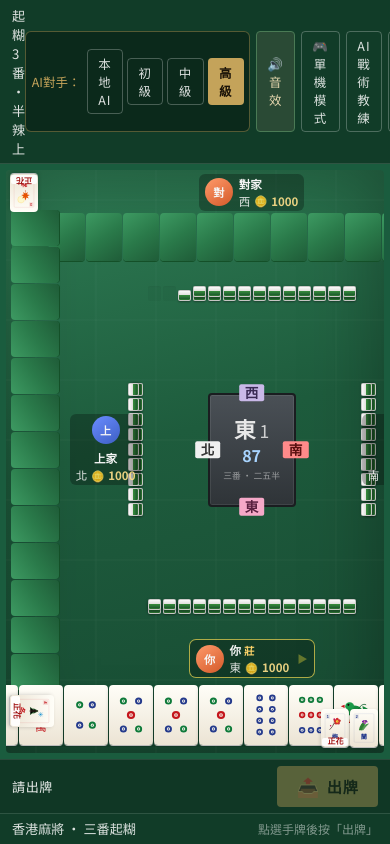
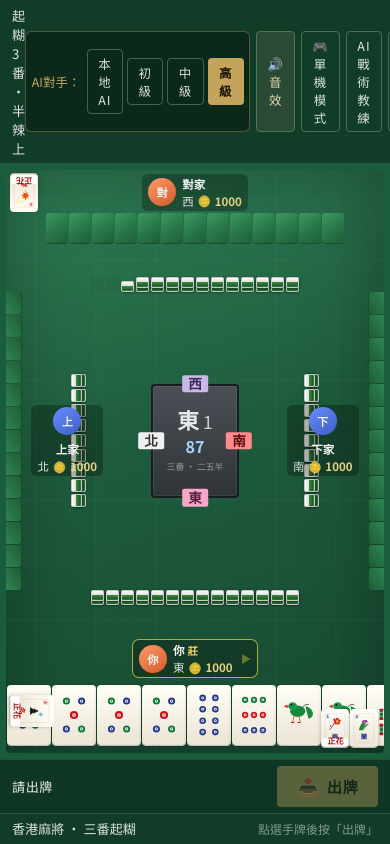
Before and after one commit to tonylow1993/hongkongmahjong, a React (Vite) app: page / in a window 390 px wide. Shown: the top 844 px of the page. Built offline with nearby package versions, Linux system fonts and the light colour scheme.

Commit message:
style: shrink opponent hand tiles to 28x38px matching river tiles and reduce wing widths

```diff
--- a/src/ref-layout.css
+++ b/src/ref-layout.css
@@ -757,7 +757,7 @@
 .app--ref .seat--right {
   position: relative;
   align-self: stretch;
-  width: 70px;
+  width: 48px;
   flex-shrink: 0;
 }
 
@@ -791,9 +791,14 @@
   --tile-h: 44px;
 }
 
+.seat--top .mj-tile,
+.seat--left .mj-tile,
+.seat--right .mj-tile,
 .app--ref .mj-tile--opp {
-  --tile-w: 44px;
-  --tile-h: 60px;
+  --tile-w: 28px;
+  --tile-h: 38px;
+  padding: 2px;
+  border-radius: 3px;
 }
 
 .app--ref .mj-tile--stand {
@@ -925,7 +930,7 @@
 
   .app--ref .seat--left,
   .app--ref .seat--right {
-    width: 58px;
+    width: 38px;
   }
 
   .app--ref .mj-tile {
@@ -933,9 +938,13 @@
     --tile-h: 60px;
   }
 
+  .seat--top .mj-tile,
+  .seat--left .mj-tile,
+  .seat--right .mj-tile,
   .app--ref .mj-tile--opp {
-    --tile-w: 36px;
-    --tile-h: 48px;
+    --tile-w: 22px;
+    --tile-h: 30px;
+    padding: 1.5px;
   }
 
   .app--ref .mj-tile--river {
--- a/src/ui/SeatRail.tsx
+++ b/src/ui/SeatRail.tsx
@@ -23,6 +23,8 @@ export function SeatRail({
   canInteract,
   actionTargetIds,
 }: Props) {
+  const isSelf = side === 'bottom';
+
   const handTiles =
     showHand && drawnTile
       ? player.hand.filter((t) => t.id !== drawnTile.id)
@@ -42,6 +44,7 @@ export function SeatRail({
                 <TileView
                   key={t.id}
                   tile={t}
+                  opp={!isSelf}
                   selected={selectedId === t.id}
                   lift={selectedId === t.id || isTarget}
                   actionTarget={isTarget}
@@ -58,6 +61,7 @@ export function SeatRail({
                     <TileView
                       key={drawnTile.id}
                       tile={drawnTile}
+                      opp={!isSelf}
                       selected={selectedId === drawnTile.id}
                       lift={selectedId === drawnTile.id || isDrawnTarget}
                       actionTarget={isDrawnTarget}
```
